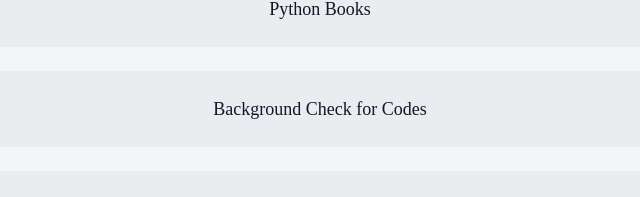
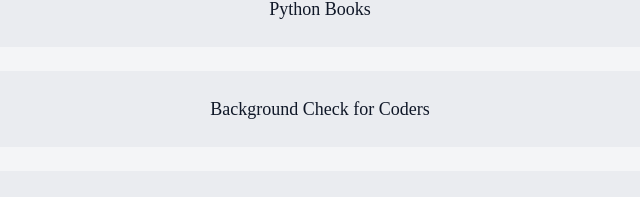
Before and after one commit to Cornerstone-04/zuri-frontend-stage-1, a React (Create React App) app: page / in a window 1280 px wide. Shown: the part 589-786 px from the top of the page, without its empty margins (320-960 px from the left). Built offline with nearby package versions, Linux system fonts and the light colour scheme.

Commit message:
fix:Coreect spelling error

```diff
--- a/src/screens/Links.jsx
+++ b/src/screens/Links.jsx
@@ -84,7 +84,7 @@ const Links = () => {
           id="pitch"
           title="Perform a background check on coders."
         >
-          Background Check for Codes
+          Background Check for Coders
         </a>
         <a
           className="btn link__text"
```
